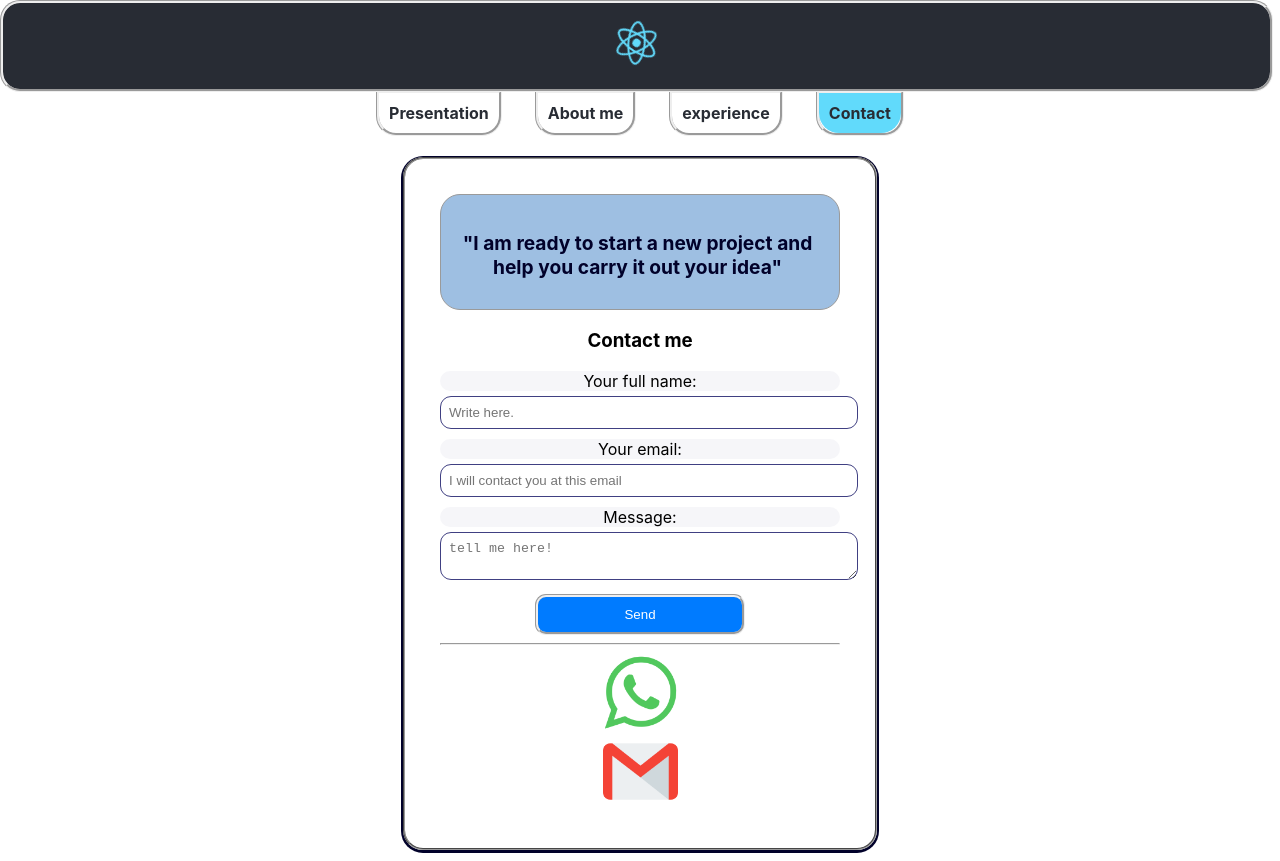
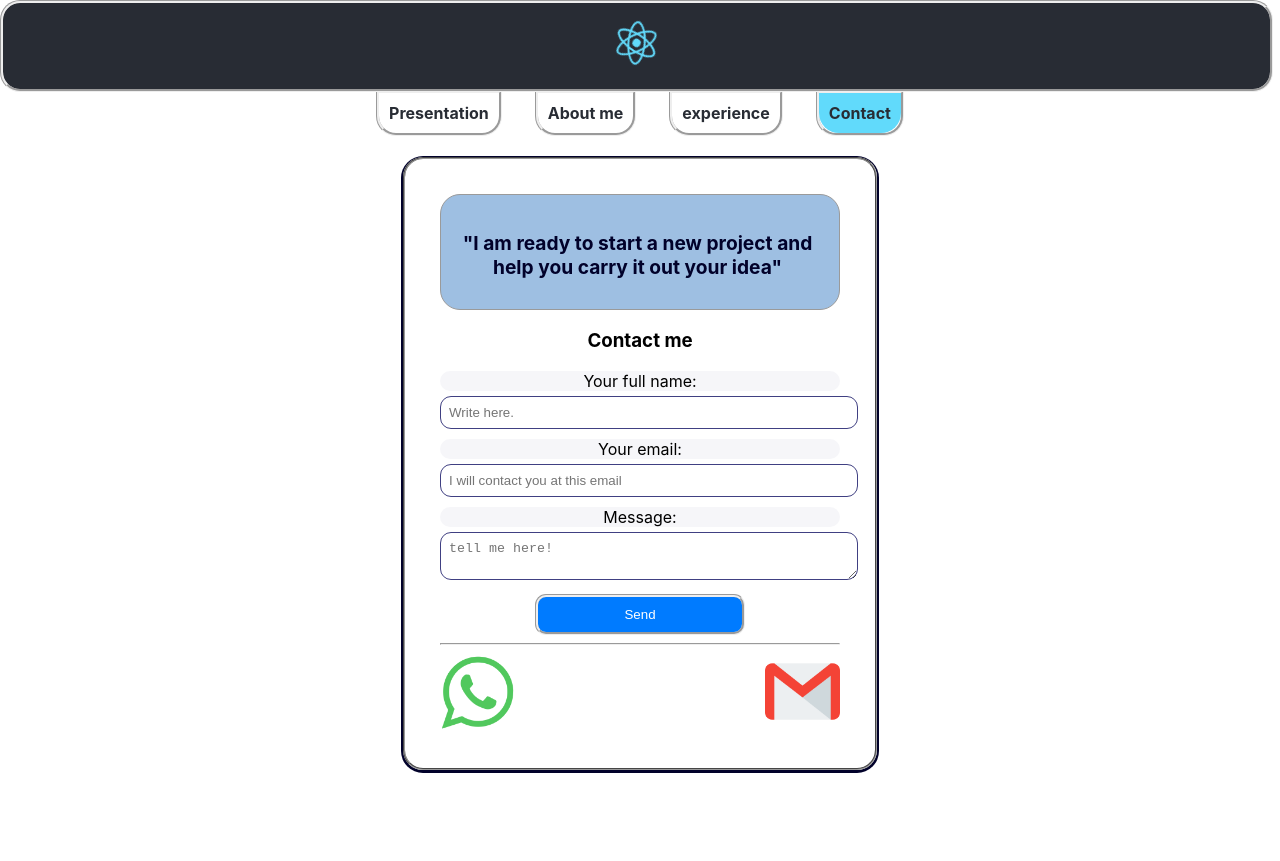
Before and after one commit to wuaicot/Frontend-Portfolio, a React (Create React App) app: page /contact in a window 1280 px wide. After the commit the page ends 800 px from the top, so only its background shows below. Built offline with nearby package versions, Linux system fonts and the light colour scheme.

Commit message:
social icons in contact is ok

```diff
--- a/src/components/Contact/Contact.module.css
+++ b/src/components/Contact/Contact.module.css
@@ -32,14 +32,18 @@
     border-radius: 20px;
   }
 
+
+
   /* Estilos para los campos de entrada del formulario */
   input,
   textarea {
+
     width: 100%;
     padding: 8px;
     margin-bottom: 10px;
     border: 0.5px solid #404082;
     border-radius: 11px;
+
   }
 
   /* Estilos para el botón de enviar */
@@ -126,15 +130,18 @@
   }
 
   .whatsapp{
-    position: relative;
     margin-top: 10px;
+    display: flex;
 
 
 
 
   }
   .gmail{
-    position: relative;
+    display: flex;
+    justify-content: flex-end;
+    margin-top: -80px;
+
 
 
 
```
Also changed, not shown: src/components/Contact/Contact.js (line endings or trailing spaces).
